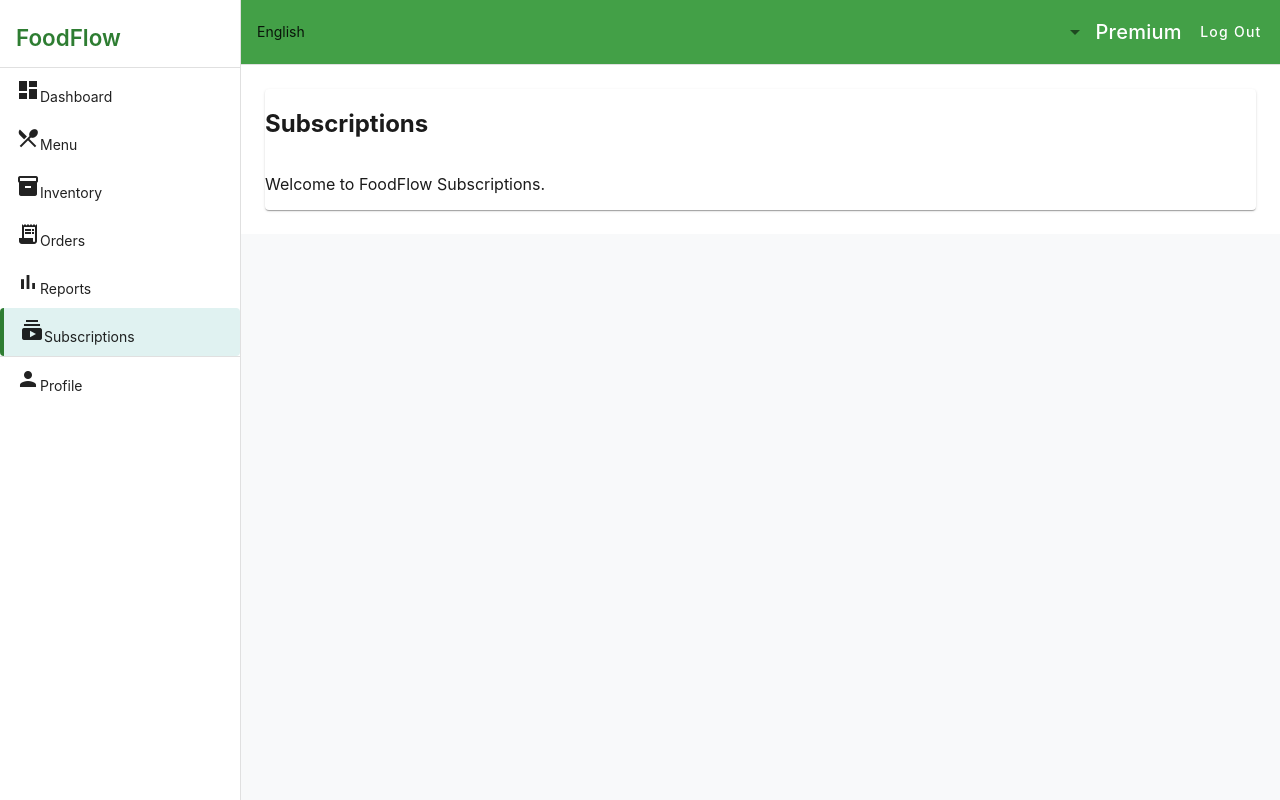
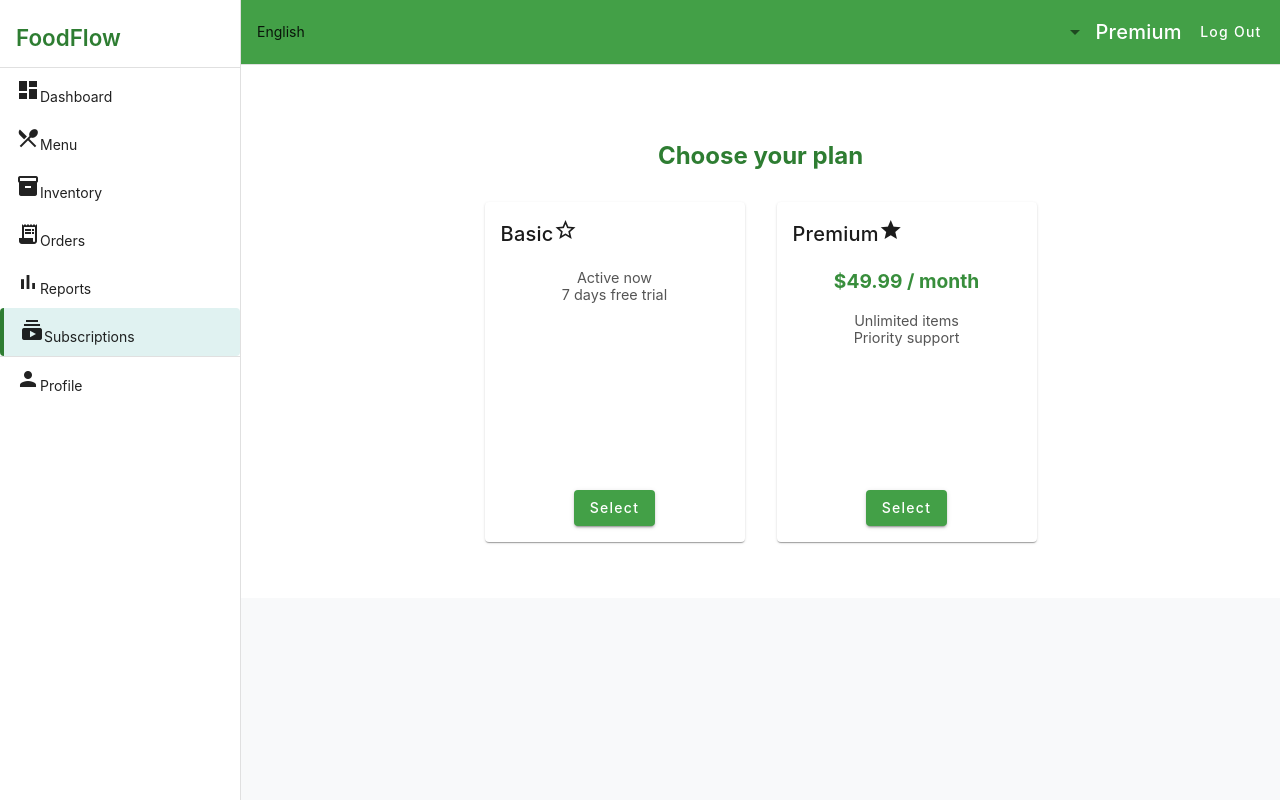
Before and after one commit to Fundamentos-de-Arquitectura/frontend_foodflow, an Angular app: page /subscriptions in a window 1280 px wide. Built offline with nearby package versions, Linux system fonts and the light colour scheme.

Commit message:
feat(subscriptions): add subscriptions view

```diff
--- /dev/null
+++ b/src/app/features/subscriptions/subscriptions.component.css
@@ -0,0 +1,59 @@
+.subscriptions-container {
+  text-align: center;
+  padding: 2rem;
+}
+
+h2 {
+  margin-bottom: 2rem;
+  color: #2e7d32;
+}
+
+.plans-grid {
+  display: flex;
+  justify-content: center;
+  flex-wrap: wrap;
+  gap: 2rem;
+}
+
+.plan-card {
+  width: 260px;
+  display: flex;
+  flex-direction: column;
+  justify-content: space-between;
+  height: 340px;
+  transition: transform 0.2s ease, box-shadow 0.2s ease;
+}
+
+.plan-card:hover {
+  transform: translateY(-5px);
+  box-shadow: 0 6px 12px rgba(0, 0, 0, 0.15);
+}
+
+mat-card-content {
+  flex-grow: 1;
+}
+
+.price {
+  font-size: 1.2rem;
+  font-weight: bold;
+  color: #388e3c;
+}
+
+ul {
+  list-style: none;
+  padding: 0;
+  margin: 0.5rem 0 1rem;
+}
+
+li {
+  font-size: 0.9rem;
+  color: #555;
+}
+
+/* --- Botón centrado al fondo --- */
+mat-card-actions {
+  display: flex;
+  justify-content: center;
+  margin-top: auto;
+  padding-bottom: 1rem;
+}
--- /dev/null
+++ b/src/app/features/subscriptions/subscriptions.component.html
@@ -0,0 +1,25 @@
+<div class="subscriptions-container">
+  <h2>Choose your plan</h2>
+
+  <div class="plans-grid">
+    <mat-card *ngFor="let plan of plans" class="plan-card">
+      <mat-card-header>
+        <mat-icon>{{ plan.icon }}</mat-icon>
+        <mat-card-title>{{ plan.name }}</mat-card-title>
+      </mat-card-header>
+
+      <mat-card-content>
+        <p class="price">{{ plan.price }}</p>
+        <ul>
+          <li *ngFor="let feature of plan.features">{{ feature }}</li>
+        </ul>
+      </mat-card-content>
+
+      <mat-card-actions>
+        <button mat-raised-button color="primary" (click)="selectPlan(plan.name)">
+          Select
+        </button>
+      </mat-card-actions>
+    </mat-card>
+  </div>
+</div>
--- a/src/app/features/subscriptions/subscriptions.component.ts
+++ b/src/app/features/subscriptions/subscriptions.component.ts
@@ -1,16 +1,32 @@
 import { Component } from '@angular/core';
+import { CommonModule } from '@angular/common';
 import { MatCardModule } from '@angular/material/card';
+import { MatButtonModule } from '@angular/material/button';
+import { MatIconModule } from '@angular/material/icon';
 
 @Component({
   selector: 'app-subscriptions',
   standalone: true,
-  imports: [MatCardModule],
-  template: `
-    <mat-card>
-      <h2>Subscriptions</h2>
-      <p>Welcome to FoodFlow Subscriptions.</p>
-    </mat-card>
-  `
+  imports: [CommonModule, MatCardModule, MatButtonModule, MatIconModule],
+  templateUrl: './subscriptions.component.html',
+  styleUrls: ['./subscriptions.component.css']
 })
+export class SubscriptionsComponent {
+  plans = [
+    {
+      name: 'Basic',
+      features: ['Active now', '7 days free trial'],
+      icon: 'star_border'
+    },
+    {
+      name: 'Premium',
+      price: '$49.99 / month',
+      features: ['Unlimited items', 'Priority support'],
+      icon: 'star_full'
+    }
+  ];
 
-export class SubscriptionsComponent{}
+  selectPlan(plan: string) {
+    console.log(`Selected plan: ${plan}`);
+  }
+}
```
